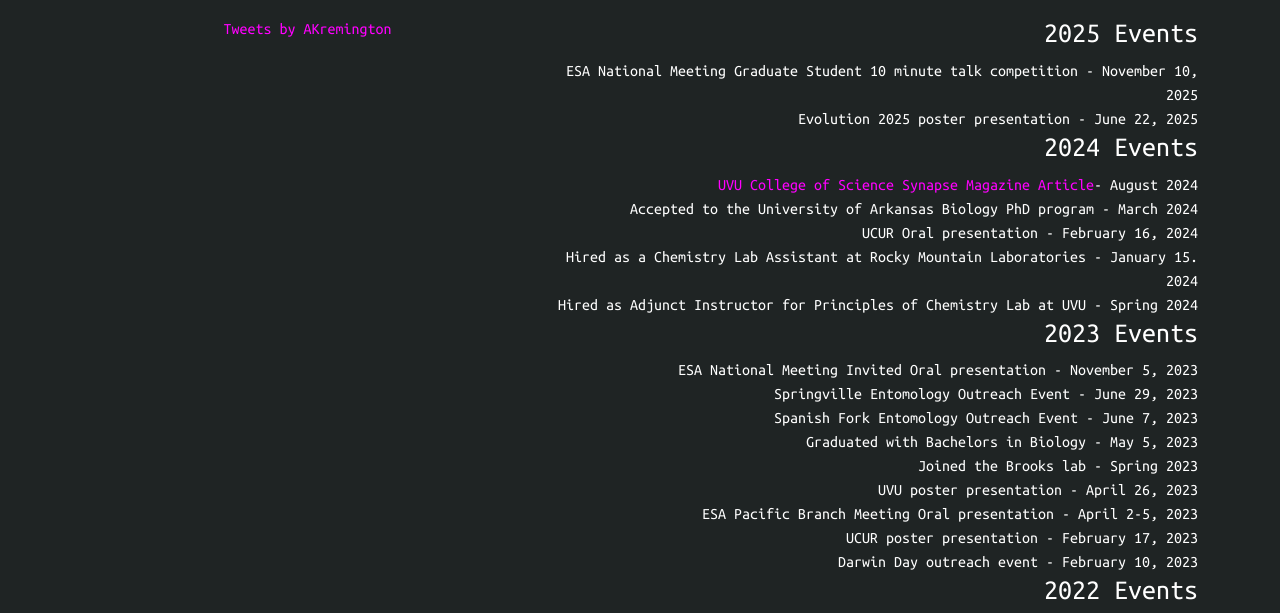
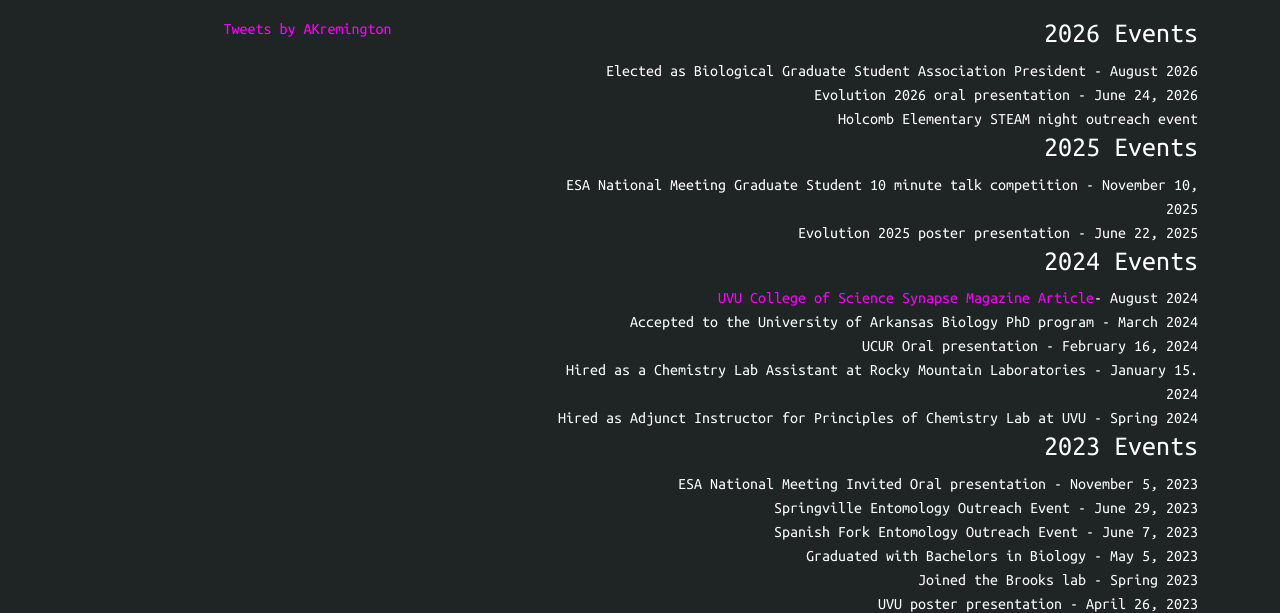
Before and after one commit to remingtonrimo/remingtonrimo.github.io, a plain HTML site: page news.html in a window 1280 px wide. Shown: the part 171-784 px from the top of the page. Drawn offline with Linux system fonts and the light colour scheme.

Commit message:
Updating the NEWS

```diff
--- a/news.html
+++ b/news.html
@@ -88,6 +88,10 @@
 		<a class="twitter-timeline" href="https://twitter.com/AKremington?ref_src=twsrc%5Etfw">Tweets by AKremington</a> <script async src="https://platform.twitter.com/widgets.js" charset="utf-8"></script>
 		</div>
 		  <div align=right class="col-lg-7 pt-4 pt-lg-0 content">
+		  <h3>2026 Events</h3>
+		  <p>Elected as Biological Graduate Student Association President - August 2026</p>
+		  <p>Evolution 2026 oral presentation - June 24, 2026</p>
+		  <p>Holcomb Elementary STEAM night outreach event</p>
 		  <h3>2025 Events</h3>
       <p>ESA National Meeting Graduate Student 10 minute talk competition - November 10, 2025</p>
       <p>Evolution 2025 poster presentation - June 22, 2025</p>
```
